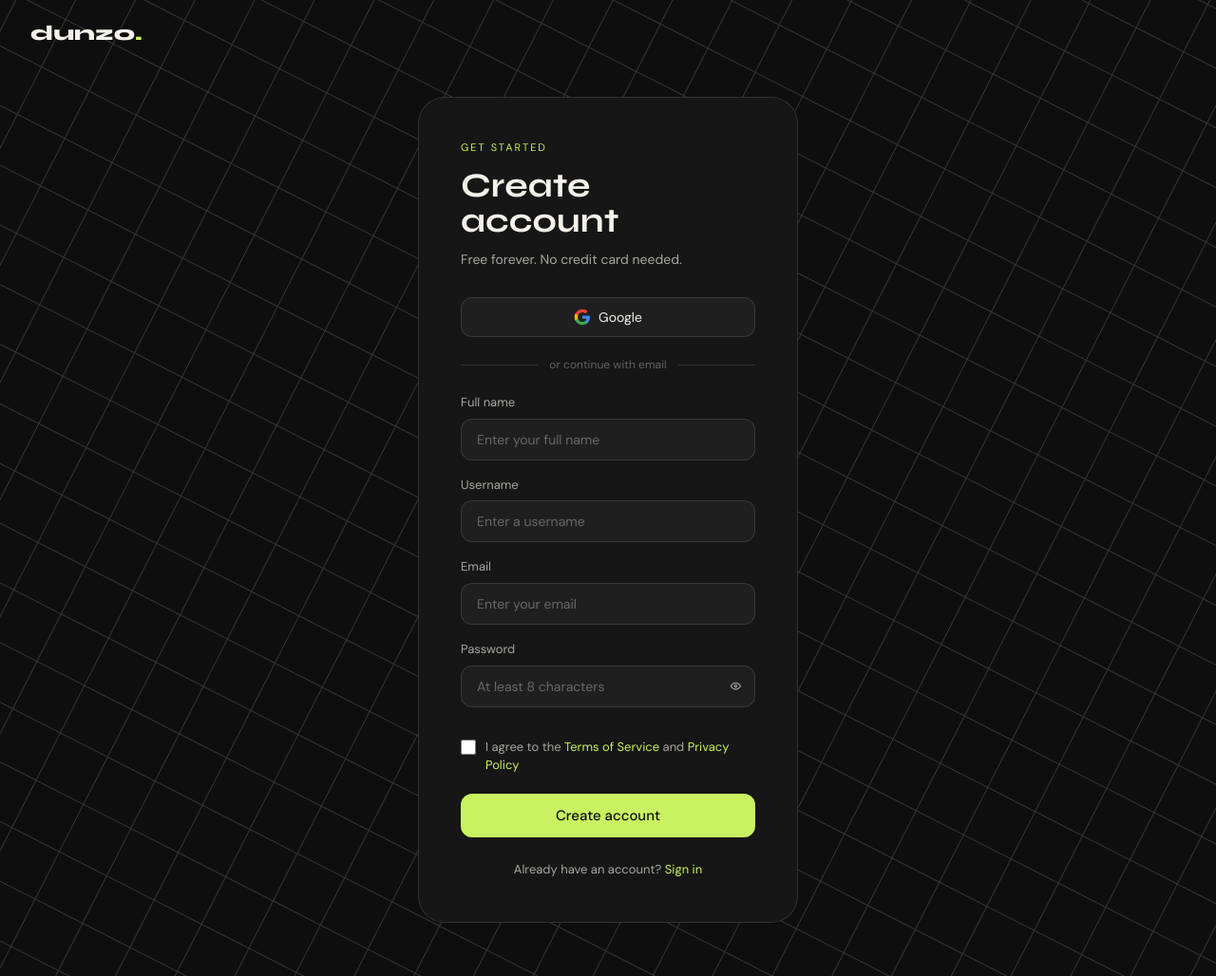
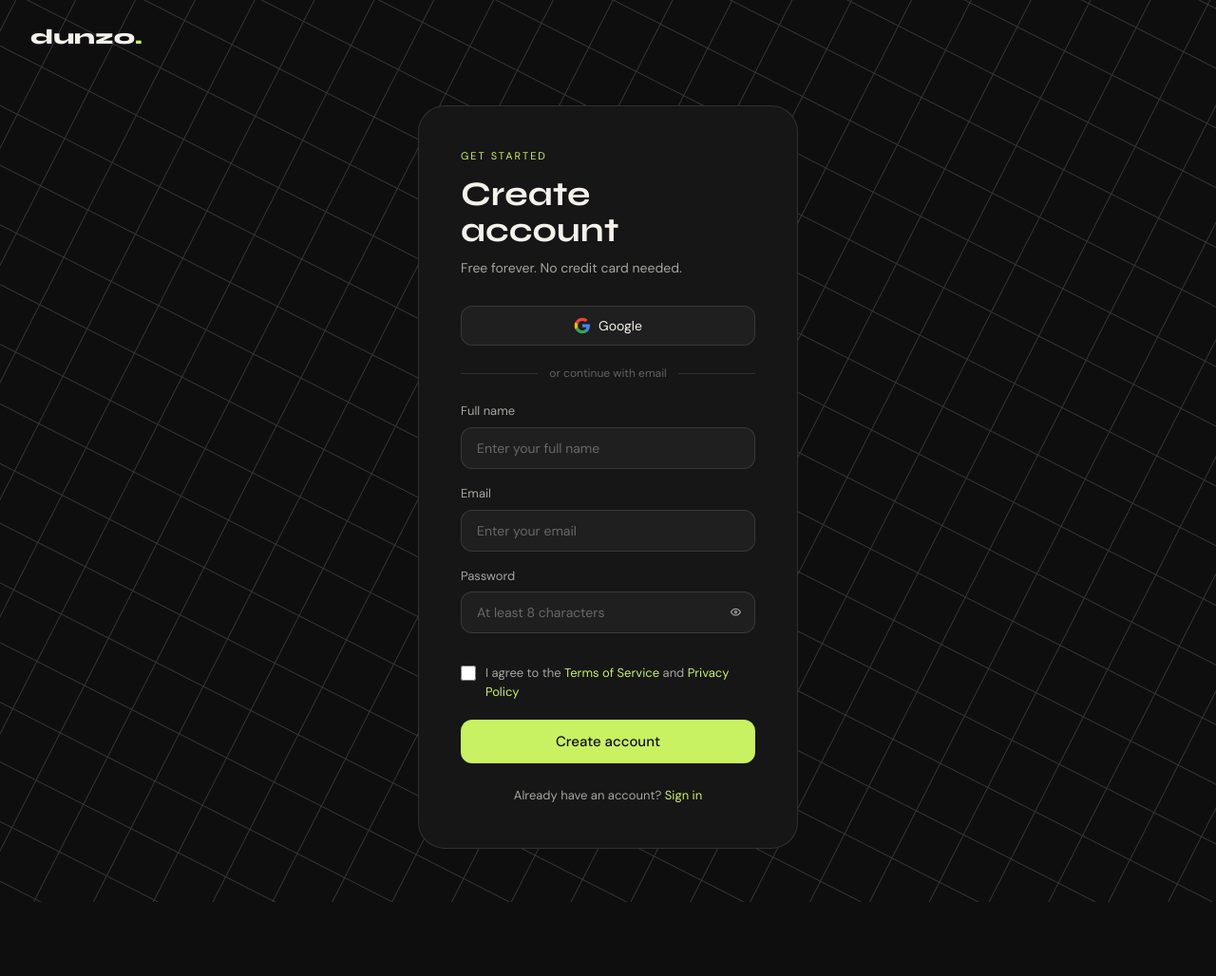
Before and after one commit to 28-aditya/dunzo, a plain HTML site: page pages/create-account.html in a window 1280 px wide. Shown: the whole page at 95% size. After the commit the page ends 950 px from the top, so only its background shows below. Drawn offline with Linux system fonts and the light colour scheme.

Commit message:
added index page redirect and small changes to forms

```diff
--- a/pages/create-account.html
+++ b/pages/create-account.html
@@ -34,9 +34,14 @@
 
     <nav class="top-nav" id="top-navigation">
 
-      <button class="logo" id="logo-button">
+      <a
+        href="../index.html"
+        class="logo"
+        id="signin-logo">
+
         dunzo<span class="dot">.</span>
-      </button>
+
+      </a>
 
     </nav>
 
@@ -150,37 +155,6 @@
               id="fullname-error">
 
               Invalid full name
-
-            </p>
-
-          </div>
-
-          <!-- USERNAME -->
-
-          <div
-            class="form-group"
-            id="username-group">
-
-            <label
-              for="username-input"
-              class="form-label">
-
-              Username
-
-            </label>
-
-            <input
-              type="text"
-              id="username-input"
-              class="form-input"
-              name="username"
-              placeholder="Enter a username">
-
-            <p
-              class="field-error"
-              id="username-error">
-
-              Username already in use
 
             </p>
 
```
Also changed, not shown: pages/sign-in.html (+1 -1 lines).
